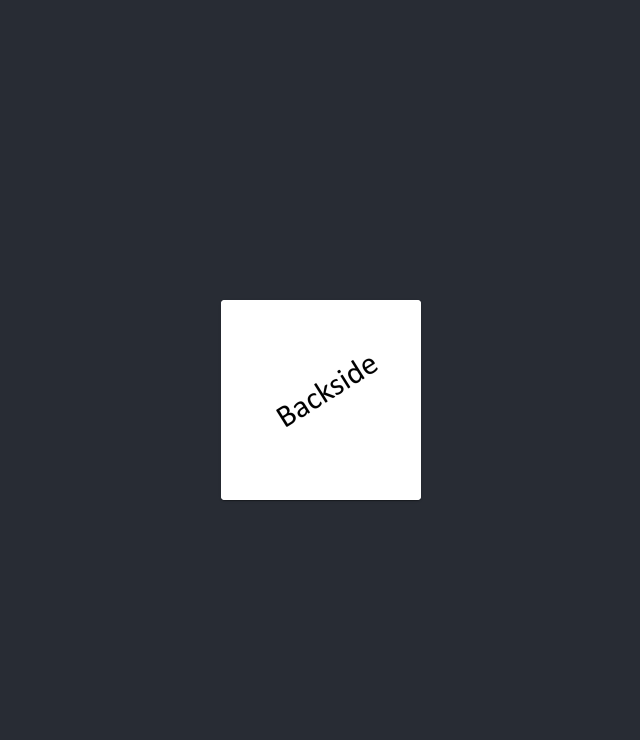
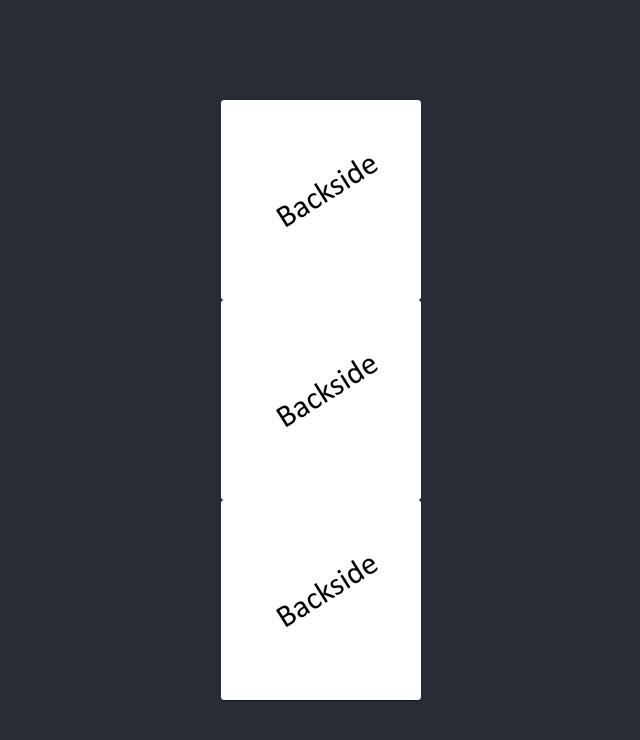
Before and after one commit to LeniKoehler/react-memory, a React (Create React App) app in the folder memo/: page / in a window 1280 px wide. Shown: the top 740 px of the page, without its empty margins (319-959 px from the left). Built offline with nearby package versions, Linux system fonts and the light colour scheme.

Commit message:
feat(cardFlip): made use of useEffect to update a card flip immediatlely

```diff
--- a/memo/src/App.js
+++ b/memo/src/App.js
@@ -11,6 +11,8 @@ function App() {
     <div className="App">
       <header className="App-header">
         <MemCard image={reactImageLogo}></MemCard>
+        <MemCard image={reactImageLogo}></MemCard>
+        <MemCard image={reactImageLogo}></MemCard>
       </header>
     </div>
   );
--- a/memo/src/components/MemCard.js
+++ b/memo/src/components/MemCard.js
@@ -1,4 +1,4 @@
-import React, { useState } from 'react';
+import React, { useState, useEffect } from 'react';
 import { makeStyles } from '@material-ui/core/styles';
 import Card from '@material-ui/core/Card';
 import CardActionArea from '@material-ui/core/CardActionArea';
@@ -20,9 +20,12 @@ export default function MemCard(probs) {
   const classes = useStyles();
 
   function flipCard() {
-    setCurrentImage(revealed ? probs.image : backsideImage);
     setRevealed(!revealed);
   }
+
+  useEffect(() => {
+    setCurrentImage(revealed ? probs.image : backsideImage);
+  }, [revealed]);
 
   return (
     <Card className={classes.root}>
```
